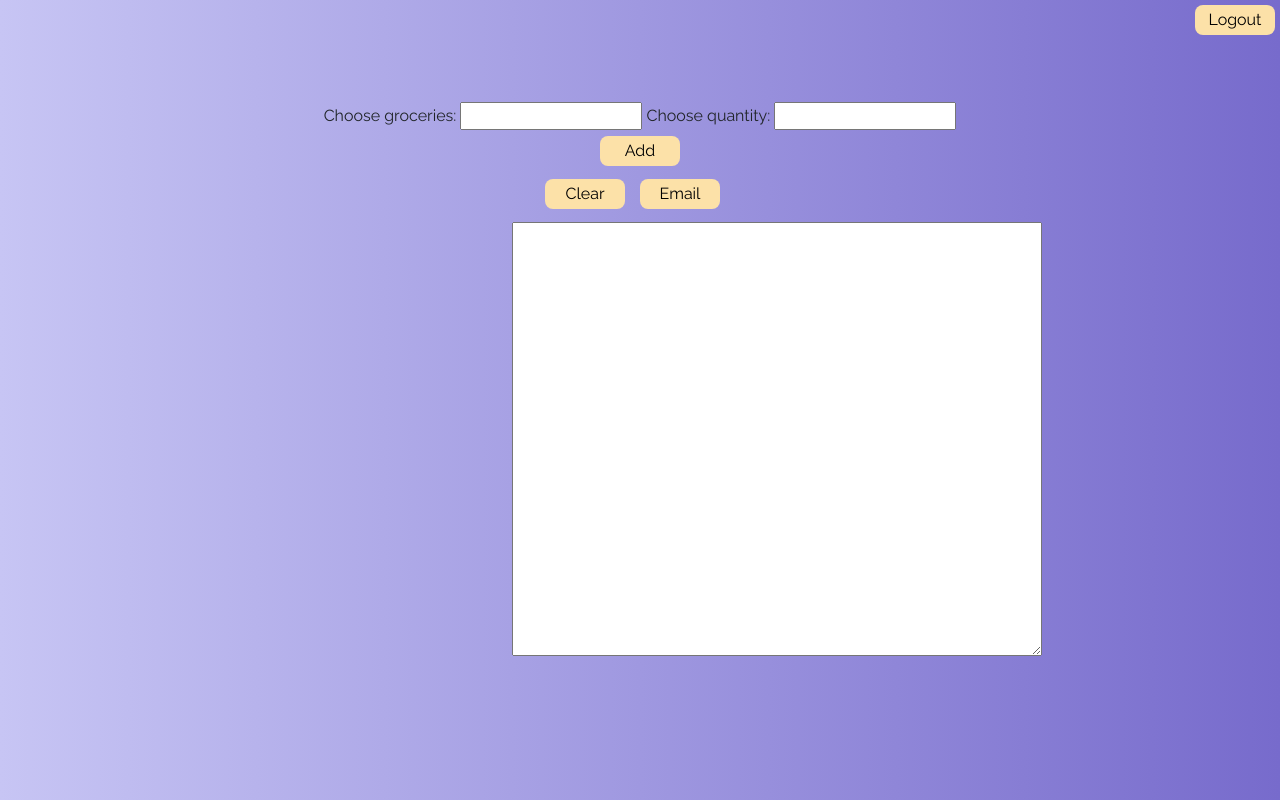
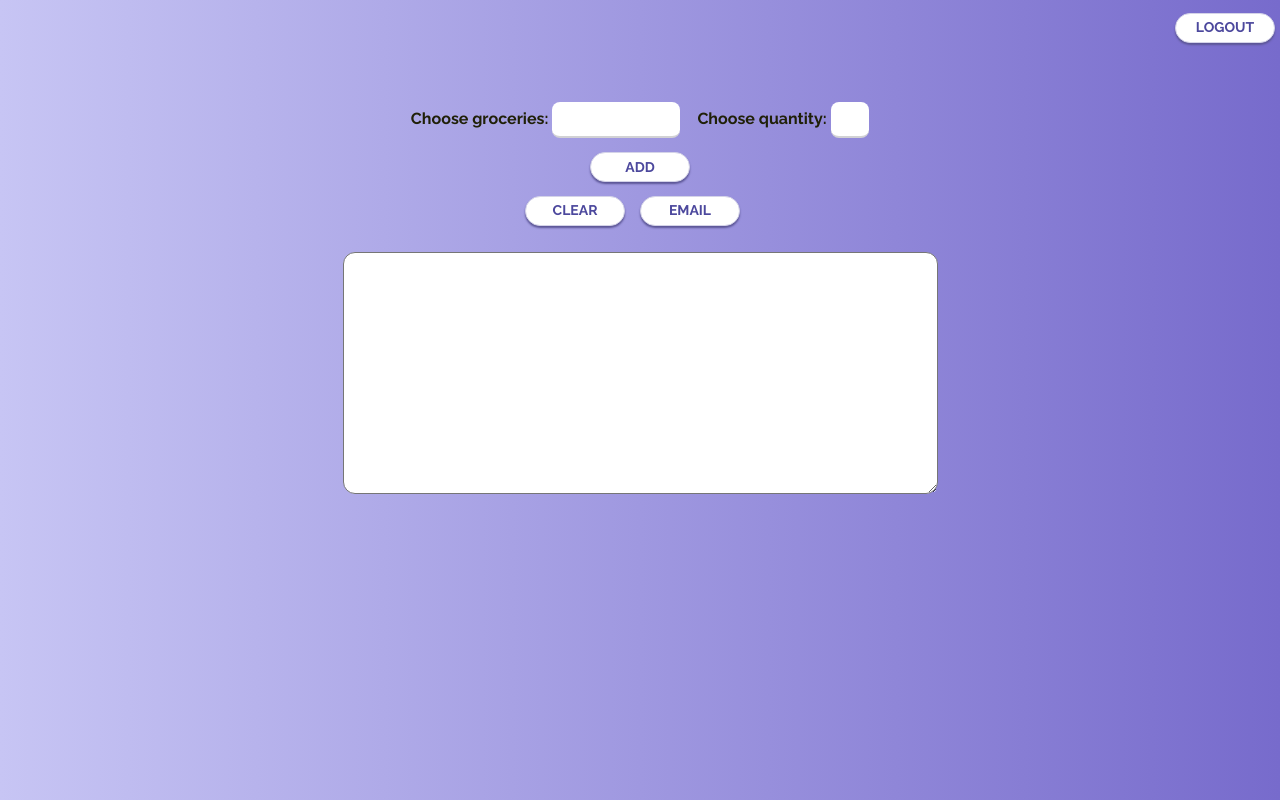
Before and after one commit to LilkoPetkov/GroceryListApp, a Flask app: page / in a window 1280 px wide. Run offline with Flask 3, Linux system fonts and the light colour scheme; the visitor is signed in with stand-in values (Sample User, id 1); data that the repository does not hold is empty; some libraries are stand-ins or nearby versions.

Commit message:
Frontend changes added

```diff
--- a/website/static/stylebuttons.css
+++ b/website/static/stylebuttons.css
@@ -1,11 +1,38 @@
+@import url('https://fonts.googleapis.com/css?family=Raleway:400,700');
+
+* {
+	box-sizing: border-box;
+	margin: 0;
+	padding: 0;
+	font-family: Raleway, sans-serif;
+}
+
+.txt-area {
+    display: flex;
+    justify-content: center;
+    align-items: center;
+    margin-top: 1%;
+    border-radius: 12px;
+}
+
+
 .global-btn {
-    background-color: #FCE1A8;
-    border-radius: 8px;
-    width: 80px;
+    background: #fff;
+    font-size: 14px;
+    border-radius: 26px;
+    border: 1px solid #D4D3E8;
+    text-transform: uppercase;
+    font-weight: 700;
+    display: flex;
+    align-items: center;
+    width: 100px;
     height: 30px;
-    color: black;
-    border-style: none;
-    font-weight: 400;
+    color: #4C489D;
+    box-shadow: 0px 2px 2px #5c5696;
+    cursor: pointer;
+    transition: .2s;
+    justify-content: center;
+    margin-top: 1%;
 }
 
 .global-btn:hover {
@@ -32,13 +59,8 @@
 
 .logout-btn {
     position: absolute;
-    top: 5px;
+    top: 0px;
     right: 5px;
-}
-
-.txt-area {
-    margin-left: 40%;
-    margin-top: 1%;
 }
 
 .cont-email {
@@ -50,9 +72,56 @@
 
 .back-btn {
     text-align: center;
-    margin-top: 1%;
+    justify-content: center;
+    position: absolute;
+    top: 1%;
+    right: 1%;
 }
 
 .send-btn {
     margin-left: 8px;
+    margin-top: 10px;
 }
+
+.choose-quantity {
+    border: none;
+    border-bottom: 2px solid #D1D1D4;
+    background: white;
+    padding: 5px;
+    padding-left: 24px;
+    font-weight: normal;
+    width: 3%;
+    transition: .2s;
+    border-radius: 8px;
+}
+
+.choose-grocery {
+    border: none;
+    border-bottom: 2px solid #D1D1D4;
+    background: white;
+    padding: 5px;
+    padding-left: 24px;
+    font-weight: normal;
+    width: 10%;
+    transition: .2s;
+    border-radius: 8px;
+    margin-right: 1%;
+}
+
+label {
+    font-weight: 700;
+    color: #202008;
+}
+
+.mail-input {
+    border: none;
+    border-bottom: 2px solid #D1D1D4;
+    background: white;
+    padding: 5px;
+    padding-left: 24px;
+    font-weight: normal;
+    width: 260px;
+    transition: .2s;
+    border-radius: 8px;
+    margin-right: 1%;
+}
--- a/website/templates/email.html
+++ b/website/templates/email.html
@@ -27,7 +27,7 @@
     {% endwith %}
     <div class="cont-email">
     <form method="post">
-        <input type="text" name="email" id="email" placeholder="E-Mail" required>
+        <input class="mail-input" type="text" name="email" id="email" placeholder="E-Mail" required>
         <input class="global-btn send-btn" type="submit" name="submit_button" value="Send">
     </form>
     </div>
--- a/website/templates/index.html
+++ b/website/templates/index.html
@@ -28,9 +28,9 @@
 
     <form class="form1" method="post">
         <label for="groceries">Choose groceries:</label>
-            <input type="text" id="name" name="name" required>
+            <input class="choose-grocery" type="text" id="name" name="name" required>
         <label for="groceries">Choose quantity:</label>
-            <input type="text" id="number" name="number" required>
+            <input class="choose-quantity" type="text" id="number" name="number" required>
         <br>
         <input class="global-btn inline-btn" type="submit" name="submit_button" value="Add">
 
@@ -46,12 +46,14 @@
             <input class="global-btn logout-btn" type="submit" name="submit_button" value="Logout">
         </form>
     </div>
-    <textarea class="txt-area" id="txt-area" name="txt-area" rows="18 " cols="50" maxlength="0">
-    {% for item in user.items %}
-        {{ item.name }} - {{ item.number }}
-    {% endfor %}
-    {% endif %}
-    </textarea>
+    <div class="txt-area">
+        <textarea class="txt-area" id="txt-area" name="txt-area" rows="10 " cols="70" maxlength="0">
+        {% for item in user.items %}
+            {{  item.name }} - {{ item.number }}
+        {% endfor %}
+        {% endif %}
+        </textarea>
+    </div>
 
       <script src='https://kit.fontawesome.com/a076d05399.js'></script>
       <script src="https://code.jquery.com/jquery-3.5.1.slim.min.js" integrity="sha384-DfXdz2htPH0lsSSs5nCTpuj/zy4C+OGpamoFVy38MVBnE+IbbVYUew+OrCXaRkfj" crossorigin="anonymous"></script>
```
